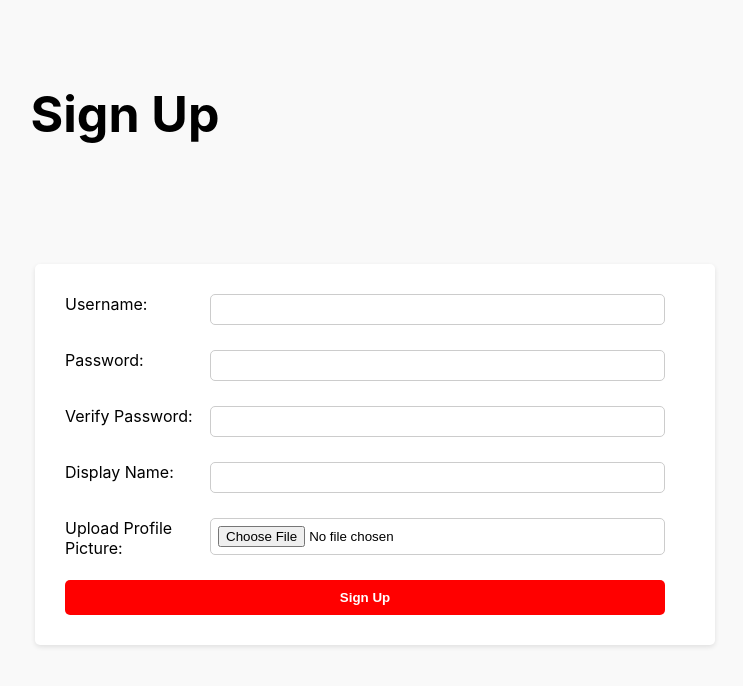
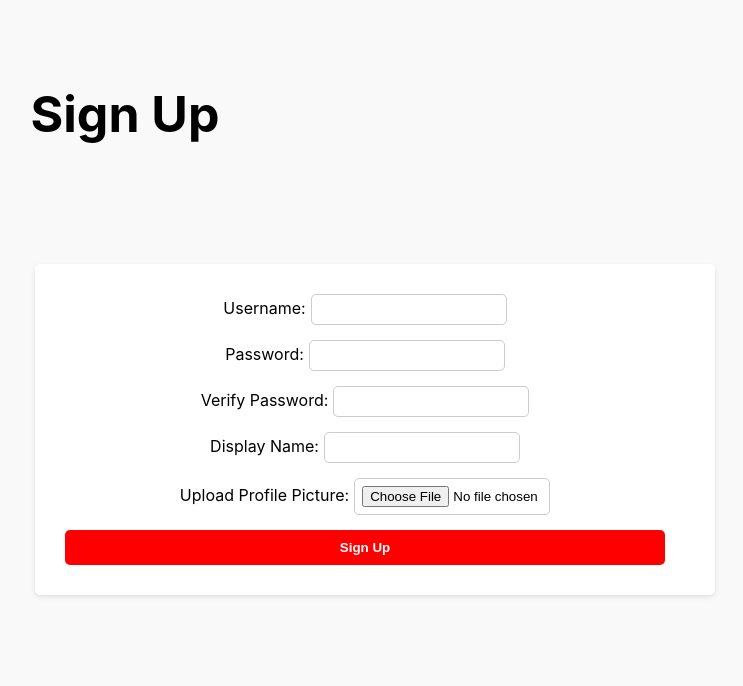
Before and after one commit to maxshabs/project_web, a React (Create React App) app: page / in a window 1280 px wide. Shown: the top 686 px of the page, without its empty margins (465-1208 px from the left). Built offline with nearby package versions, Linux system fonts and the light colour scheme.

Commit message:
updated sign up page

```diff
--- a/src/sign_up/SignUp.js
+++ b/src/sign_up/SignUp.js
@@ -1,6 +1,6 @@
 // src/sign_up/SignUp.js
 import React, { useState } from 'react';
-import './SignUp.css';
+import styles from './SignUp.module.css';
 
 const SignUp = () => {
 
@@ -44,31 +44,31 @@ const SignUp = () => {
   };
 
   return (
-    <div className="container">
-      <h1 className="title">Sign Up</h1>
-      <form className="form" onSubmit={handleSubmit}>
-        <div className="form-row">
-          <label htmlFor="username" className="form-label">Username:</label>
-          <input type="text" id="username" name="username" className="input" required />
+    <div className={styles.container}>
+      <h1 className={styles.title}>Sign Up</h1>
+      <form className={styles.form} onSubmit={handleSubmit}>
+        <div className={styles.formRow}>
+          <label htmlFor="username" className={styles.formLabel}>Username:</label>
+          <input type="text" id="username" name="username" className={styles.input} required />
         </div>
-        <div className="form-row">
-          <label htmlFor="password" className="form-label">Password:</label>
-          <input type="password" id="password" name="password" className="input" value={password} onChange={validatePassword} required />
+        <div className={styles.formRow}>
+          <label htmlFor="password" className={styles.formLabel}>Password:</label>
+          <input type="password" id="password" name="password" className={styles.input} value={password} onChange={validatePassword} required />
         </div>
-        <div className="form-row">
-          <label htmlFor="verifyPassword" className="form-label">Verify Password:</label>
-          <input type="password" id="verifyPassword" name="verifyPassword" className="input" value={verifyPassword} onChange={validateVerifyPassword} required />
+        <div className={styles.formRow}>
+          <label htmlFor="verifyPassword" className={styles.formLabel}>Verify Password:</label>
+          <input type="password" id="verifyPassword" name="verifyPassword" className={styles.input} value={verifyPassword} onChange={validateVerifyPassword} required />
         </div>
-        <div className="form-row">
-          <label htmlFor="displayName" className="form-label">Display Name:</label>
-          <input type="text" id="displayName" name="displayName" className="input" required />
+        <div className={styles.formRow}>
+          <label htmlFor="displayName" className={styles.formLabel}>Display Name:</label>
+          <input type="text" id="displayName" name="displayName" className={styles.input} required />
         </div>
-        <div className="form-row">
-          <label htmlFor="profilePicture" className="form-label">Upload Profile Picture:</label>
-          <input type="file" id="profilePicture" name="profilePicture" className="input" required />
+        <div className={styles.formRow}>
+          <label htmlFor="profilePicture" className={styles.formLabel}>Upload Profile Picture:</label>
+          <input type="file" id="profilePicture" name="profilePicture" className={styles.input} required />
         </div>
-        {errorMessage && <div className="error-message">{errorMessage}</div>}
-        <button type="submit" className="button">Sign Up</button>
+        {errorMessage && <div className={styles.errorMessage}>{errorMessage}</div>}
+        <button type="submit" className={styles.button}>Sign Up</button>
       </form>
     </div>
   );
--- /dev/null
+++ b/src/sign_up/SignUp.module.css
@@ -0,0 +1,82 @@
+/* SignUp.css */
+
+/* Container */
+.container {
+    display: flex; /* Flexbox layout */
+    flex-direction: column; /* Stack the flex items vertically */
+    align-items: flex-end; /* Align items to the right */
+    justify-content: top; /* Align items to the top */
+    height: 100vh; /* Full height of the viewport */
+    background-color: #f9f9f9; /* Light grey background */
+    padding-right: 100px; /* Add some padding to the right */
+    padding-top: 50px; /* Add some padding to the top */
+}
+
+/* Form */
+.form {
+    width: 600px; /* Fixed width */
+    padding: 30px; /* Add some padding */
+    background-color: #fff; /* White background */
+    border-radius: 5px; /* Rounded corners */
+    box-shadow: 0 2px 5px rgba(0, 0, 0, 0.1); /* Add a shadow */
+    padding-right: 50px; /* Add some padding to the right */
+}
+
+/* Title */
+.title {
+    font-size: 50px; /* Large font size */
+    font-weight: bold; /* Bold text */
+    margin-bottom: 120px; /* Add some margin to the bottom */
+    text-align: center; /* Center the title text */
+    align-self: center; /* Center the title element horizontally */
+    width: 100%; /* Full width */
+}
+
+/* Input */
+.input {
+    padding: 7px; /* Add some padding */
+    margin-bottom: 15px; /* Add some margin to the bottom */
+    border: 1px solid #ccc; /* Add a border */
+    border-radius: 5px; /* Rounded corners */
+    margin-left: 5px; /* Add some margin to the left */
+    width: 30%; /* 30% of the container, will apply if flex 1 is removed */
+    flex: 1; /* Take up all available space */
+}
+
+.input:focus {
+    outline: none; /* Remove the default outline */
+    border-color: black; /* Red border color on focus */
+}
+/* Button */
+.button {
+    width: 100%; /* Full width */
+    padding: 10px; /* Add some padding */
+    background-color: #ff0000; /* Red background */
+    color: #fff; /* White text */
+    font-weight: bold; /* Bold text */
+    border: none; /* Remove the border */
+    border-radius: 5px; /* Rounded corners */
+    cursor: pointer; /* Add a pointer cursor */
+}
+
+.button:hover {
+    background-color: #cc0000; /* Darker red background on hover */
+}
+
+.form-row {
+    display: flex; /* Flexbox layout */
+    margin-bottom: 10px; /* Add some margin to the bottom */
+}
+
+.form-label {
+    width: 130px; /* Fixed width for labels */
+    margin-right: 10px; /* Add some margin to the right */
+    text-align: left; /* Left align text */
+}
+
+.error-message {
+    color: red; /* Red text color */
+    font-size: 14px; /* Small font size */
+    margin-top: -10px; /* Add some negative margin to the top */
+    margin-bottom: 10px; /* Add some margin to the bottom */
+  }
```
